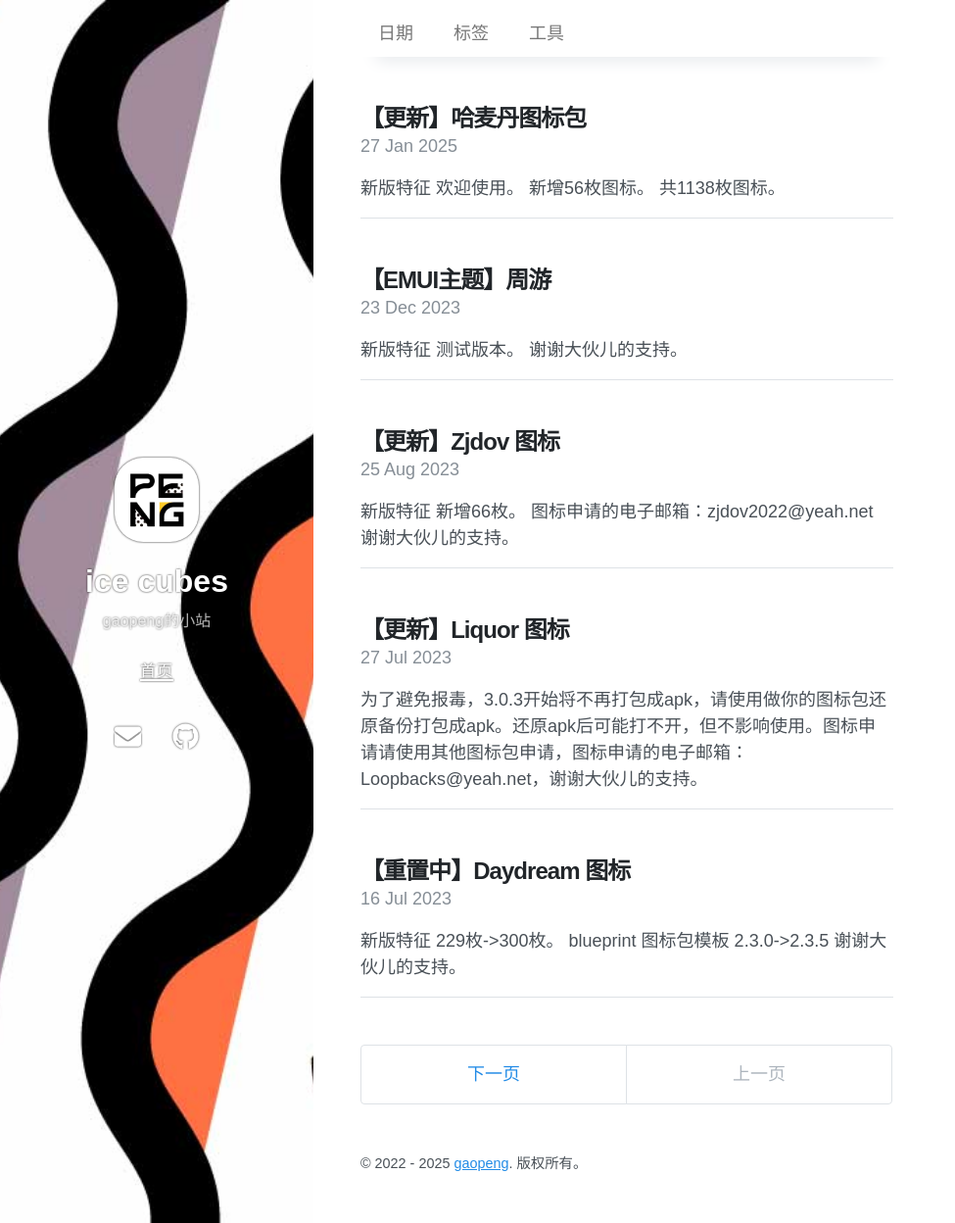
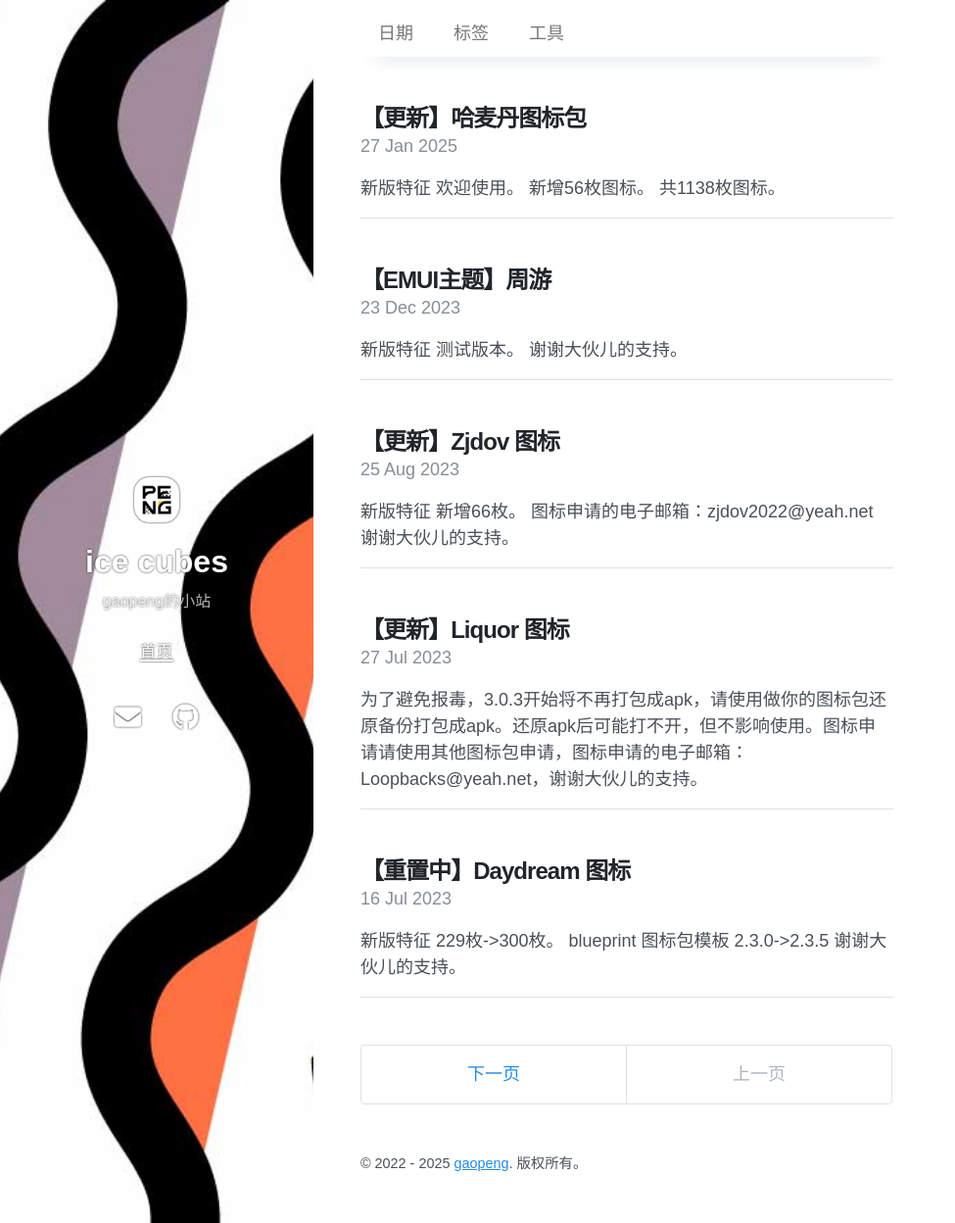
Before and after one commit to gaopengk/gaopengk.github.io, a Jekyll site: the page built from index.html, in a window 1280 px wide and 1248 px high. Shown: the whole window at 98% size, without its empty margins (0-975 px from the left). Built offline with Jekyll 4.4.1, drawn with Linux system fonts in a browser that asks for light colours; nearby versions of some CDN libraries; the list of posts is cut into pages by our own code.

Commit message:
Update _sidebar.scss

```diff
--- a/_sass/_sidebar.scss
+++ b/_sass/_sidebar.scss
@@ -17,7 +17,7 @@
 }
 
 .avatar-image {
-  width: 30%;
+  width: 16%;
   height: auto;
   border-radius: 34%;
   display: block;
```
